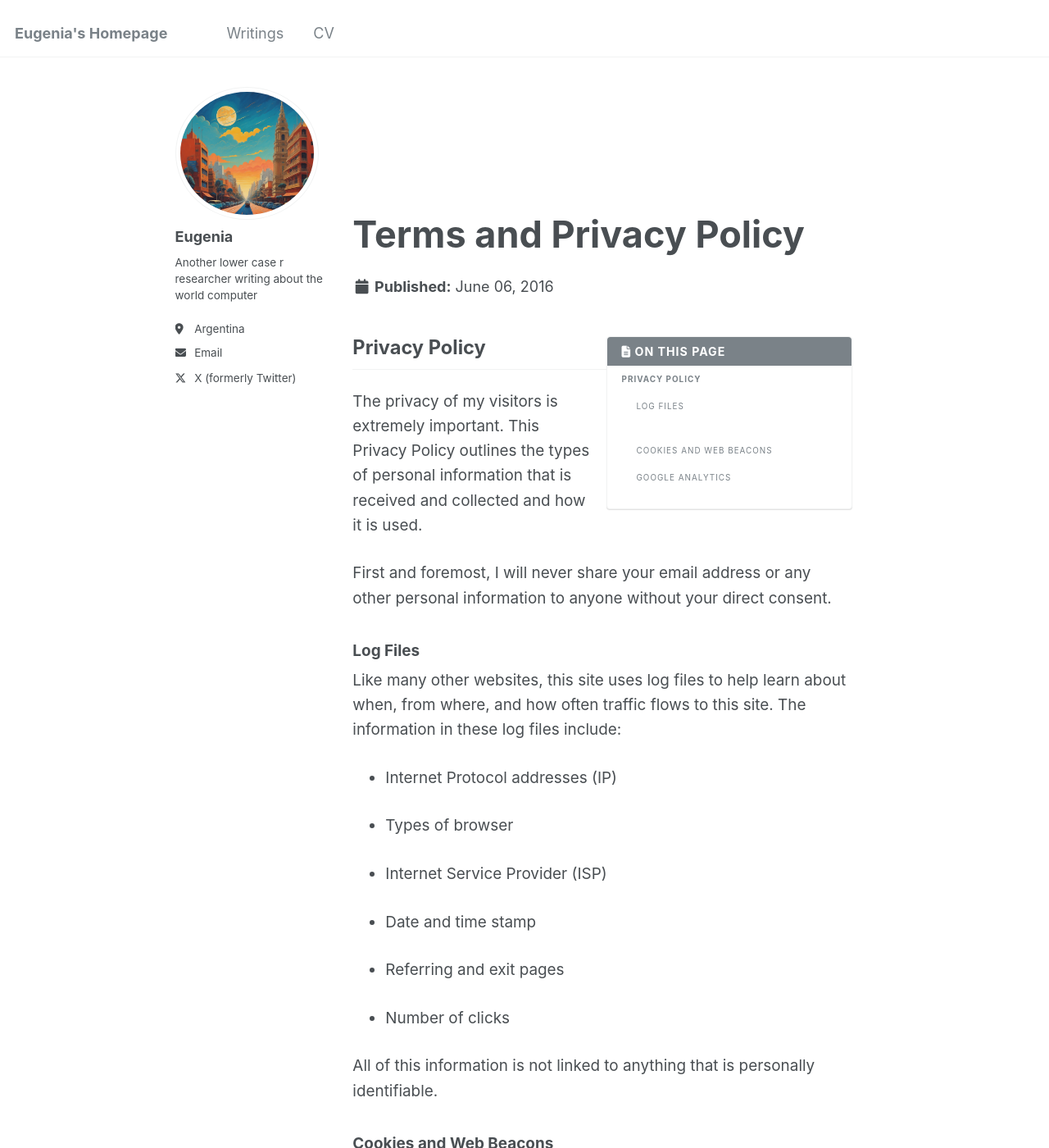
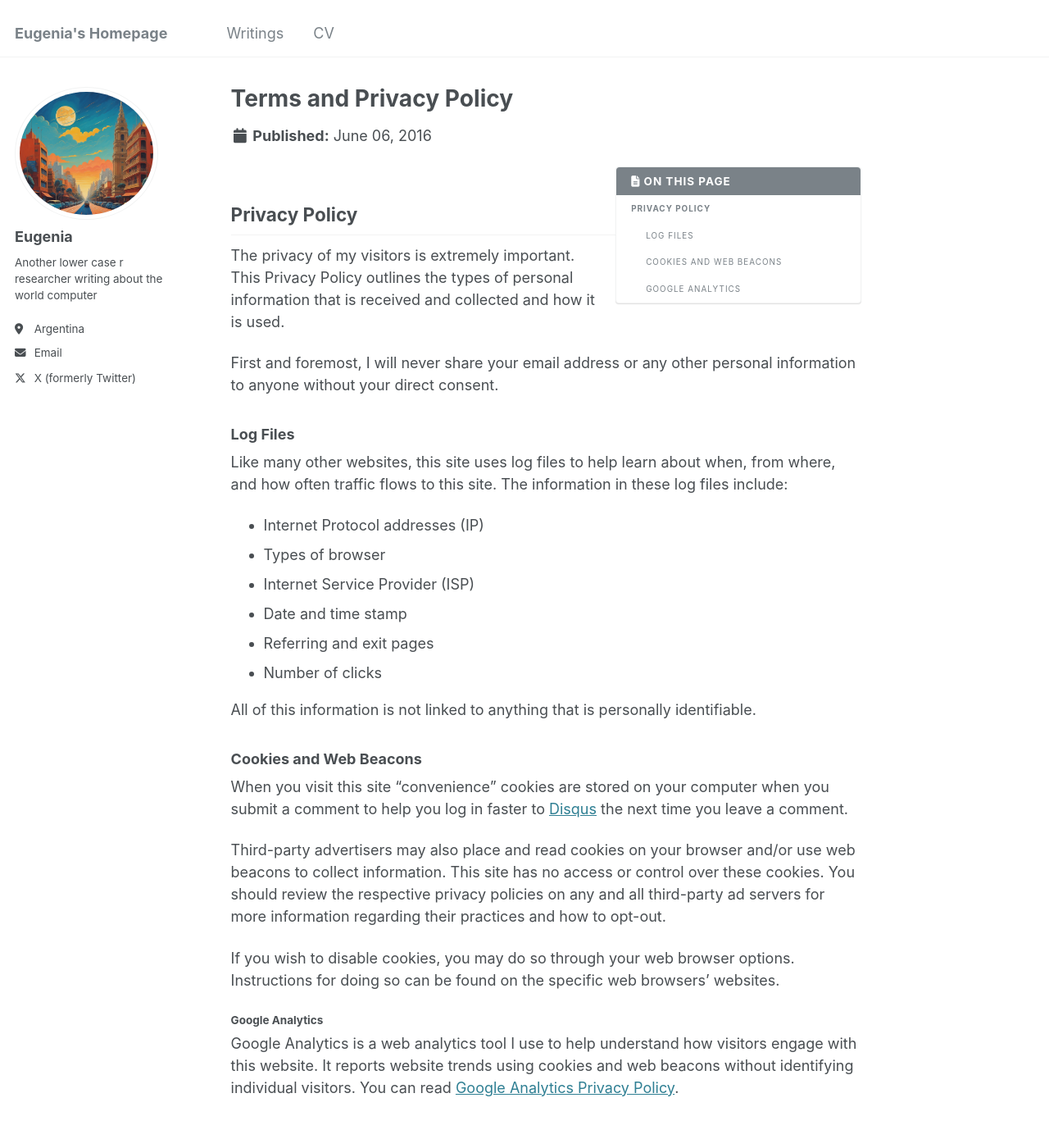
Before and after one commit to eugeniatel/eugeniatel.github.io, a Jekyll site: the page built from _pages/terms.md, in a window 1280 px wide and 1400 px high. Shown: the whole window at 82% size. Built offline with Jekyll 4.4.1, drawn with Linux system fonts in a browser that asks for light colours.

Commit message:
Update _page.scss

```diff
--- a/_sass/_page.scss
+++ b/_sass/_page.scss
@@ -5,26 +5,38 @@
 #main {
   @include container;
   @include clearfix;
-  margin-top: 2em; /* Increased top margin for better spacing */
-  padding: 2em; /* Improved left and right padding */
+  margin-top: 2em;
+  padding-left: 1em;
+  padding-right: 1em;
   animation: intro 0.3s both;
   animation-delay: 0.35s;
+
+  @include breakpoint($x-large) {
+    max-width: $x-large;
+  }
 }
 
 .page {
-  margin: 0 auto; /* Centers page content */
-  padding: 4em 1.5em; /* Adds overall page padding for consistency */
   @include breakpoint($large) {
     @include span(10 of 12 last);
-    @include prefix(1 of 12);
+    @include prefix(0.5 of 12);
+    @include suffix(2 of 12);
+  }
+
+  .page__inner-wrap {
+    @include full();
+
+    .page__content,
+    .page__meta,
+    .page__share {
+      @include full();
+    }
   }
 }
 
 .page__title {
-  margin: 1em 0 0.5em; /* Adjusted for visual balance */
-  line-height: 1.2;
-  font-size: 2.5em; /* Improved title font size */
-  font-weight: bold;
+  margin-top: 0;
+  line-height: 1;
 
   & + .page__meta {
     margin-top: -0.5em;
@@ -34,94 +46,356 @@
 .page__lead {
   font-family: $global-font-family;
   font-size: $type-size-4;
-  margin-bottom: 1.5em; /* Added spacing below lead */
 }
 
 .page__content {
-  margin: 1em 0; /* Consistent top/bottom margins for content */
-  font-size: 1.05em; /* Increased font size for readability */
-  line-height: 1.6;
 
   h2 {
     padding-bottom: 0.5em;
-    margin-bottom: 1em;
     border-bottom: 1px solid $border-color;
   }
 
   p, li, dl {
-    margin-bottom: 1.5em; /* Improved spacing for better readability */
+    font-size: 1em;
   }
 
+  /* paragraph indents */
   p {
-    margin: 0 0 1.5em; /* Consistent paragraph spacing */
+    margin: 0 0 $indent-var;
+
+    /* sibling indentation*/
+    @if $paragraph-indent == true {
+      & + p {
+        text-indent: $indent-var;
+        margin-top: -($indent-var);
+      }
+    }
+  }
+
+  a {
+    text-decoration: underline;
+
+    &:hover {
+      text-decoration: underline;
+
+      img {
+        box-shadow: 0 0 10px rgba(#000, 0.25);
+      }
+    }
   }
 
   dt {
-    margin-top: 1.2em;
+    margin-top: 1em;
     font-family: $sans-serif;
     font-weight: bold;
   }
 
-  blockquote {
-    margin: 1.5em 0;
+  dd {
+    margin-left: 1em;
+    font-family: $sans-serif;
+    font-size: $type-size-6;
+  }
+
+  .small {
+    font-size: $type-size-6;
+  }
+
+  /* blockquote citations */
+  blockquote + .small {
+    margin-top: -1.5em;
     padding-left: 1.25rem;
-    border-left: 5px solid $border-color;
   }
 }
 
 .page__hero {
   position: relative;
   margin-bottom: 2em;
+  @include clearfix;
   animation: intro 0.3s both;
   animation-delay: 0.25s;
 
   &--overlay {
+    position: relative;
+    margin-bottom: 2em;
     padding: 3em 0;
+    @include clearfix;
     background-size: cover;
     background-repeat: no-repeat;
     background-position: center;
-    color: #fff;
-    text-shadow: 1px 1px 4px rgba(#000, 0.5);
+    animation: intro 0.3s both;
+    animation-delay: 0.25s;
+
+    a {
+      color: #fff;
+    }
+
+    .wrapper {
+      padding-left: 1em;
+      padding-right: 1em;
+
+      @include breakpoint($x-large) {
+        max-width: $x-large;
+      }
+    }
+
+    .page__title,
+    .page__meta,
+    .page__lead,
+    .btn {
+      color: #fff;
+      text-shadow: 1px 1px 4px rgba(#000, 0.5);
+    }
+
+    .page__lead {
+      max-width: $medium;
+    }
+
+    .page__title {
+      font-size: $type-size-2;
+
+      @include breakpoint($small) {
+        font-size: $type-size-1;
+      }
+    }
   }
 }
 
 .page__hero-image {
   width: 100%;
   height: auto;
+  -ms-interpolation-mode: bicubic;
 }
+
+.page__hero-caption {
+  position: absolute;
+  bottom: 0;
+  right: 0;
+  margin: 0 auto;
+  padding: 2px 5px;
+  color: #fff;
+  font-family: $caption-font-family;
+  font-size: $type-size-7;
+  background: #000;
+  text-align: right;
+  z-index: 5;
+  opacity: 0.5;
+  border-radius: $border-radius 0 $border-radius 0;
+
+  @include breakpoint($large) {
+    padding: 5px 10px;
+  }
+
+  a {
+    color: #fff;
+    text-decoration: none;
+  }
+}
+
+/*
+   Social sharing
+   ========================================================================== */
 
 .page__share {
   margin-top: 2em;
   padding-top: 1em;
   border-top: 1px solid $border-color;
+
+  @include breakpoint(max-width $small) {
+    .btn span {
+      border: 0;
+      clip: rect(0 0 0 0);
+      height: 1px;
+      margin: -1px;
+      overflow: hidden;
+      padding: 0;
+      position: absolute;
+      width: 1px;
+    }
+  }
 }
 
+.page__share-title {
+  margin-bottom: 10px;
+  font-size: $type-size-6;
+  text-transform: uppercase;
+}
+
+
+/*
+   Page meta
+   ========================================================================== */
+
+.page__meta {
+  margin-top: 2em;
+  color: mix(#fff, $gray, 25%);
+  font-family: $sans-serif;
+  font-size: $type-size-6;
+
+  p {
+    margin: 0;
+  }
+
+  a {
+    color: inherit;
+  }
+}
+
+.page__meta-title {
+  margin-bottom: 10px;
+  font-size: $type-size-6;
+  text-transform: uppercase;
+}
+
+
+/*
+   Page taxonomy
+   ========================================================================== */
+
+.page__taxonomy {
+  .sep {
+    display: none;
+  }
+
+  strong {
+    margin-right: 10px;
+  }
+}
+
+.page__taxonomy-item {
+  display: inline-block;
+  margin-right: 5px;
+  margin-bottom: 8px;
+  padding: 5px 10px;
+  text-decoration: none;
+  border: 1px solid $light-gray;
+  border-radius: $border-radius;
+
+  &:hover {
+    text-decoration: none;
+    color: $link-color-hover;
+  }
+}
+
+
+/*
+   Comments
+   ========================================================================== */
+
 .page__comments {
-  margin: 2em 0;
-  padding-top: 2em;
+  @include full();
+}
+
+.page__comments-title {
+  margin-top: 2rem;
+  margin-bottom: 10px;
+  padding-top: 2rem;
+  font-size: $type-size-6;
   border-top: 1px solid $border-color;
+  text-transform: uppercase;
 }
 
 .page__comments-form {
   padding: 1em;
   background: $lighter-gray;
+  transition: $global-transition;
+
+  &.disabled {
+    input,
+    button,
+    textarea,
+    label {
+      pointer-events: none;
+      cursor: not-allowed;
+      filter: alpha(opacity=65);
+      box-shadow: none;
+      opacity: 0.65;
+    }
+  }
 }
 
 .comment {
+  @include clearfix();
   margin: 1em 0;
-  padding: 1em;
-  border: 1px solid $border-color;
-  border-radius: $border-radius;
+
+  &:not(:last-child) {
+    border-bottom: 1px solid $border-color;
+  }
 }
+
+.comment__avatar-wrapper {
+  float: left;
+  width: 60px;
+  height: 60px;
+
+  @include breakpoint($large) {
+    width: 100px;
+    height: 100px;
+  }
+}
+
+.comment__avatar {
+  width: 40px;
+  height: 40px;
+  border-radius: 50%;
+
+  @include breakpoint($large) {
+    width: 80px;
+    height: 80px;
+    padding: 5px;
+    border: 1px solid $border-color;
+  }
+}
+
+.comment__content-wrapper {
+  float: right;
+  width: calc(100% - 60px);
+
+  @include breakpoint($large) {
+    width: calc(100% - 100px);
+  }
+}
+
+.comment__author {
+  margin: 0;
+
+  a {
+    text-decoration: none;
+  }
+}
+
+.comment__date {
+  @extend .page__meta;
+  margin: 0;
+
+  a {
+    text-decoration: none;
+  }
+}
+
+
+/*
+   Related
+   ========================================================================== */
 
 .page__related {
   margin-top: 2em;
   padding-top: 1em;
   border-top: 1px solid $border-color;
+  @include clearfix();
+  float: left;
+
+  @include breakpoint($large) {
+    @include pre(2.5 of 12);
+  }
+
+  a {
+    color: inherit;
+    text-decoration: none;
+  }
 }
 
 .page__related-title {
+  margin-bottom: 10px;
   font-size: $type-size-6;
   text-transform: uppercase;
-  margin-bottom: 1.5em;
 }
```
